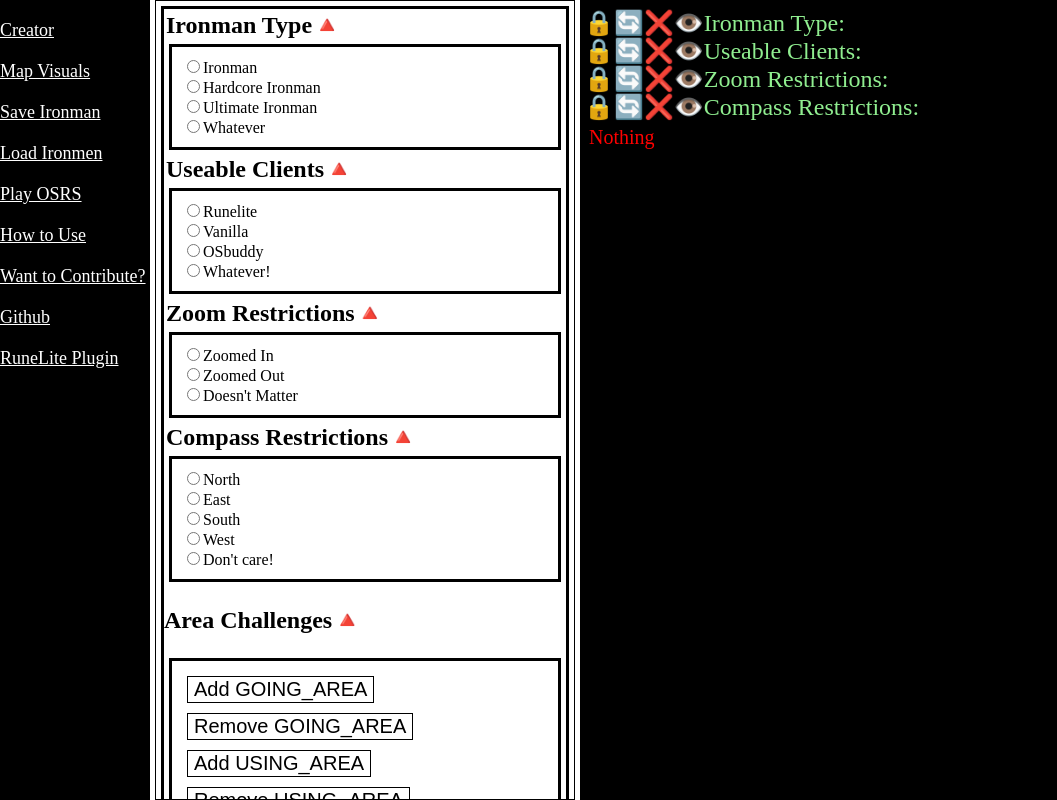
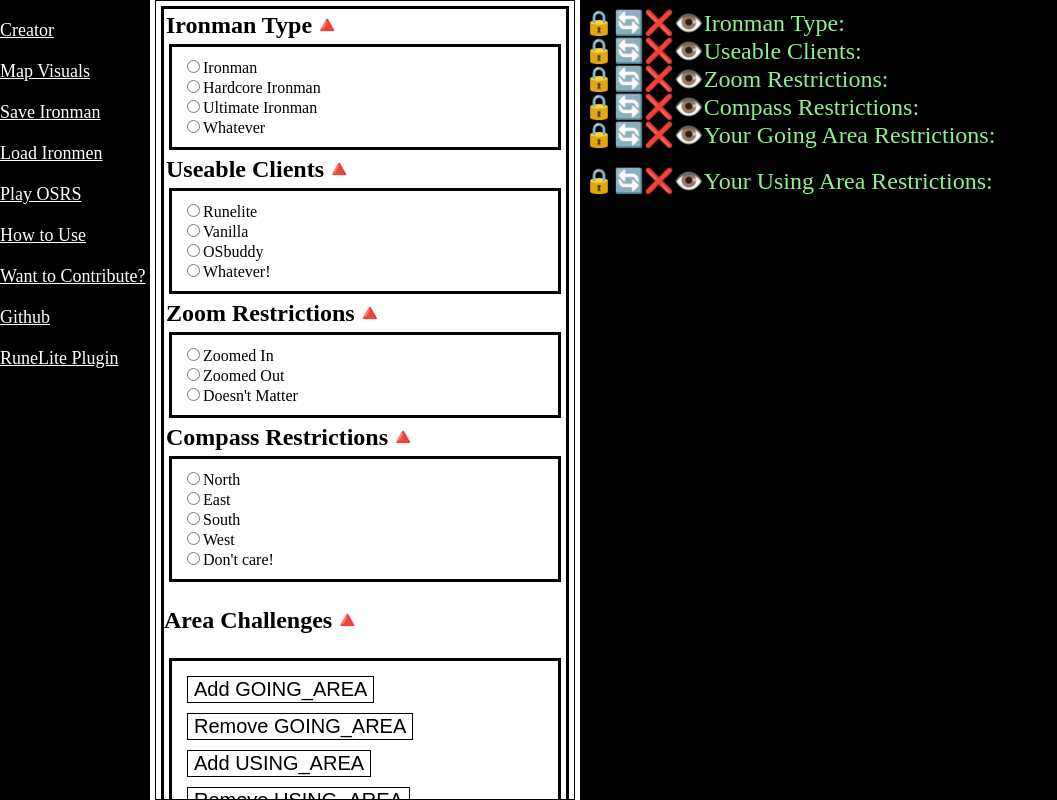
Before and after one commit to Yonkai/ironman-challenge-maker, a Next.js app: page / in a window 1280 px wide. Shown: the whole page, without its empty margins (0-1057 px from the left). Built offline with nearby package versions, Linux system fonts and the light colour scheme.

Commit message:
Add more bodged code

```diff
--- a/components/IronmanDisplay.js
+++ b/components/IronmanDisplay.js
@@ -42,7 +42,8 @@
         />
 
         <AbstractDisplayMaker
-          name={'Using Area Restrictions'}
+          intro0={'Your Going Area Restrictions:'}
+          intro1={'Your Using Area Restrictions:'}
           displayType={'randomSearch'}
           rootState={this.props.rootState}
           isolatedChallenges={this.props.challenges.areas}
--- a/components/displayers/AbstractDisplayMaker.js
+++ b/components/displayers/AbstractDisplayMaker.js
@@ -18,7 +18,8 @@
         break
       case 'randomSearch':
         generatedDisplay = <RandomSearchDisplay
-          name={this.props.name}
+          intro0={this.props.intro0}
+          intro1={this.props.intro1}
           rootState={this.props.rootState}
           isolatedChallenges={this.props.isolatedChallenges}
           isolatedSTATE_KEYS={this.props.isolatedSTATE_KEYS}
--- a/components/displayers/RandomSearchDisplay.js
+++ b/components/displayers/RandomSearchDisplay.js
@@ -7,16 +7,27 @@
     return (
       <div>
         <DisplayerLayoutHeader />
-        <p>Nothing</p>
         <div>
-
+          {/* Make anything over 3 properties seperate component or nest map otherwise */}
+          <ul>{`🔒🔄❌👁️${this.props.intro0}`}</ul>
           {this.props.rootState[`${this.props.isolatedSTATE_KEYS[Object.keys(this.props.isolatedSTATE_KEYS)[0]] + STATE_KEYS.COMPOSITE_KEY_HALFS._CHALLENGE_INVENTORY}`]
             ? this.props.rootState[`${this.props.isolatedSTATE_KEYS[Object.keys(this.props.isolatedSTATE_KEYS)[0]] + STATE_KEYS.COMPOSITE_KEY_HALFS._CHALLENGE_INVENTORY}`].map((area, index) =>
-              <p>{`${area}`}</p>
+              <ul><li>{`${area}`}</li></ul>
+            ) : 0
+          }
+
+          <ul>{`🔒🔄❌👁️${this.props.intro1}`}</ul>
+          {this.props.rootState[`${this.props.isolatedSTATE_KEYS[Object.keys(this.props.isolatedSTATE_KEYS)[1]] + STATE_KEYS.COMPOSITE_KEY_HALFS._CHALLENGE_INVENTORY}`]
+            ? this.props.rootState[`${this.props.isolatedSTATE_KEYS[Object.keys(this.props.isolatedSTATE_KEYS)[1]] + STATE_KEYS.COMPOSITE_KEY_HALFS._CHALLENGE_INVENTORY}`].map((area, index) =>
+              <ul>
+                <li>{`${area}`}</li>
+              </ul>
             ) : 0
           }
         </div>
-        <style jsx>{``}
+        <style jsx>{`h2{
+          color:lightgreen;
+        }`}
         </style>
       </div>
 
```
